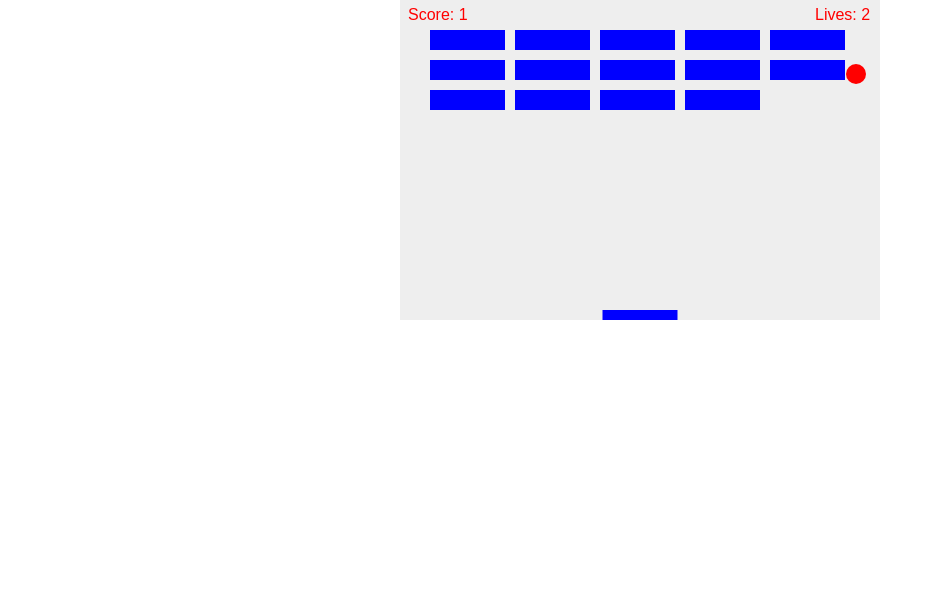
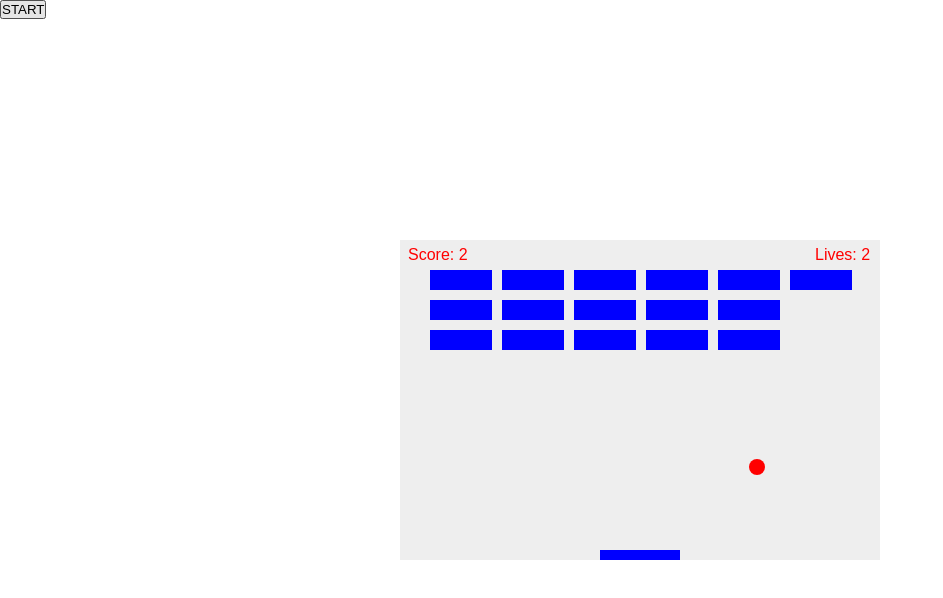
Before and after one commit to bhasshaw/brick-breaker, a plain HTML site: page index.html in a window 1280 px wide. Shown: the whole page, without its empty margins (0-943 px from the left). Drawn offline with Linux system fonts and the light colour scheme.

Commit message:
fine tuning

```diff
--- a/index.html
+++ b/index.html
@@ -6,6 +6,7 @@
     </head>
     <body>
         <canvas id="myCanvas" height="320" width="480"></canvas>
+        <button>START</button>
         <script type="text/javascript" src="index.js"></script>
     </body>
 </html>
--- a/index.js
+++ b/index.js
@@ -1,18 +1,18 @@
 let canvas = document.getElementById("myCanvas");
 let ctx = canvas.getContext("2d");
-let ballRadius = 10;
+let ballRadius = 8;
 let x = canvas.width / 2;
 let y = canvas.height - 30;
 let dx = 2;
 let dy = -2;
 let paddleHeight = 10;
-let paddleWidth = 75;
+let paddleWidth = 80;
 let paddleX = (canvas.width - paddleWidth) / 2;
 let rightPressed = false;
 let leftPressed = false;
 let brickRowCount = 3;
-let brickColumnCount = 5;
-let brickWidth = 75;
+let brickColumnCount = 6;
+let brickWidth = 62;
 let brickHeight = 20;
 let brickPadding = 10;
 let brickOffsetTop = 30;
@@ -21,10 +21,10 @@ let bricks = [];
 let score = 0;
 let lives = 3;
 
-for (let c = 0; c < brickColumnCount; c++) {
-    bricks[c] = [];
-    for (let r = 0; r < brickRowCount; r++) {
-        bricks[c][r] = { x: 0, y: 0, status: 1 };
+for (let column = 0; column < brickColumnCount; column++) {
+    bricks[column] = [];
+    for (let row = 0; row < brickRowCount; row++) {
+        bricks[column][row] = { x: 0, y: 0, status: 1 };
     }
 }
 
@@ -50,11 +50,11 @@ function keyUpHandler(e) {
 }
 
 function collisionDetection() {
-    for (let c = 0; c < brickColumnCount; c++) {
-        for (let r = 0; r < brickRowCount; r++) {
-            let b = bricks[c][r];
+    for (let column = 0; column < brickColumnCount; column++) {
+        for (let row = 0; row < brickRowCount; row++) {
+            let b = bricks[column][row];
             if (b.status == 1) {
-                if (x > b.x && x < b.x + brickWidth && y > b.y && y < b.y + brickHeight) {
+                if (x > b.x && x < b.x + brickWidth+ballRadius && y > b.y && y < b.y + brickHeight+ballRadius) {
                     dy = -dy;
                     b.status = 0;
                     score++;
@@ -97,13 +97,13 @@ function drawPaddle() {
 }
 
 function drawBricks() {
-    for (let c = 0; c < brickColumnCount; c++) {
-        for (let r = 0; r < brickRowCount; r++) {
-            if (bricks[c][r].status == 1) {
-                let brickX = (c * (brickWidth + brickPadding)) + brickOffsetLeft;
-                let brickY = (r * (brickHeight + brickPadding)) + brickOffsetTop;
-                bricks[c][r].x = brickX;
-                bricks[c][r].y = brickY;
+    for (let column = 0; column < brickColumnCount; column++) {
+        for (let row = 0; row < brickRowCount; row++) {
+            if (bricks[column][row].status == 1) {
+                let brickX = (column * (brickWidth + brickPadding)) + brickOffsetLeft;
+                let brickY = (row * (brickHeight + brickPadding)) + brickOffsetTop;
+                bricks[column][row].x = brickX;
+                bricks[column][row].y = brickY;
                 ctx.beginPath();
                 ctx.rect(brickX, brickY, brickWidth, brickHeight);
                 ctx.fillStyle = "blue";
@@ -123,31 +123,28 @@ function draw() {
     drawLives();
     collisionDetection();
 
-    if (x + dx > canvas.width - ballRadius || x + dx < ballRadius) {
+    if(x + dx > canvas.width-ballRadius || x + dx < ballRadius) {
       dx = -dx;
     }
-    if (y + dy < ballRadius) {
+    if(y + dy < ballRadius) {
       dy = -dy;
     }
-    else if (y + dy > canvas.height - ballRadius) {
-        if (x > paddleX && x < paddleX + paddleWidth) {
-            if (y = y - paddleHeight) {
+    else if(y + dy > canvas.height-ballRadius) {
+      if(x > paddleX && x < paddleX + paddleWidth) {
         dy = -dy;
-            }
       }
       else {
         lives--;
-            if (!lives) {
-                alert("GAME OVER...");
+        if(!lives) {
+          alert("GAME OVER");
           document.location.reload();
-                requestAnimationFrame(draw);
         }
         else {
-                x = canvas.width / 2;
-                y = canvas.height - 30;
-                dx = 2;
-                dy = -2;
-                paddleX = (canvas.width - paddleWidth) / 2;
+          x = canvas.width/2;
+          y = canvas.height-30;
+          dx = 3;
+          dy = -3;
+          paddleX = (canvas.width-paddleWidth)/2;
         }
       }
     }
--- a/main.css
+++ b/main.css
@@ -2,8 +2,15 @@
     padding: 0;
     margin: 0;
 }
+
 canvas {
     background: #eee;
+    padding: 0;
+    margin:auto;
     display: block;
-    margin: 0 auto;
+    position: absolute;
+    top: 0;
+    bottom: 0;
+    left: 0;
+    right: 0;
 }
```
Lines whose indentation alone changed are shown as unchanged.
